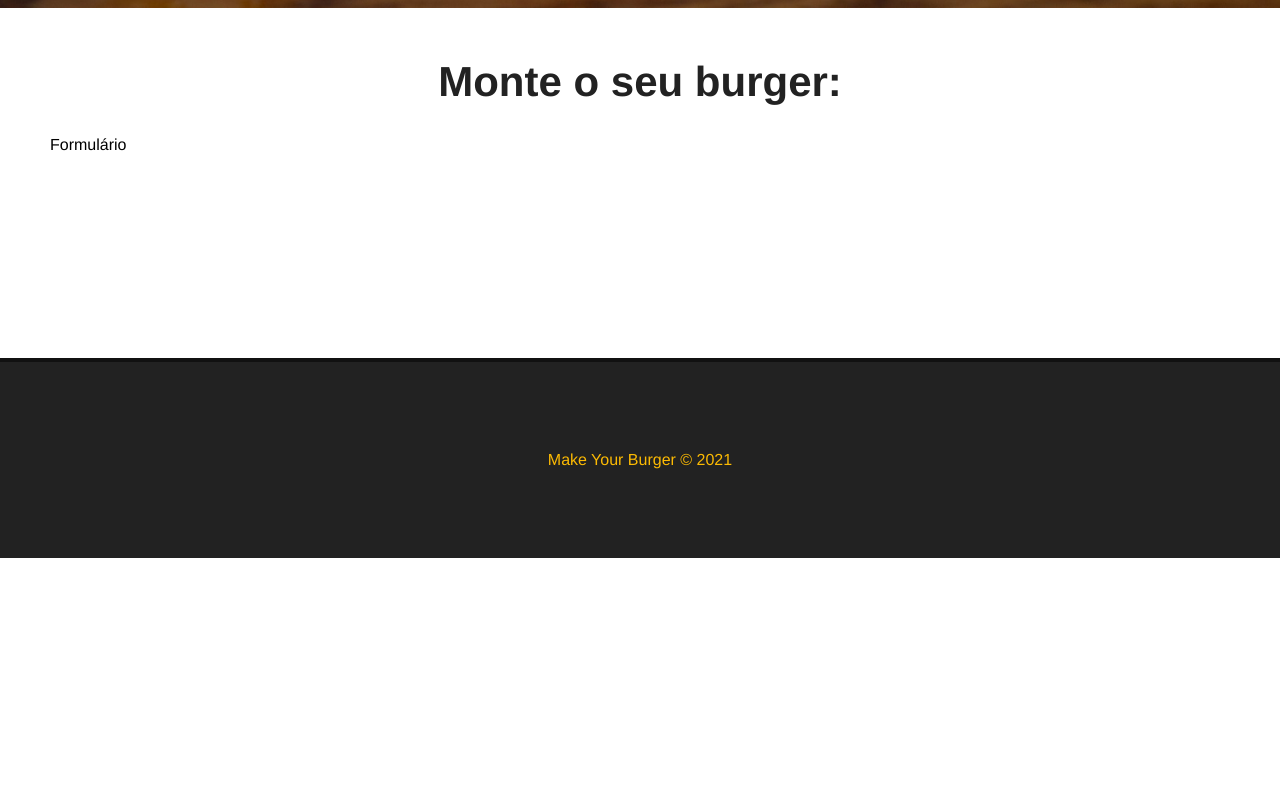
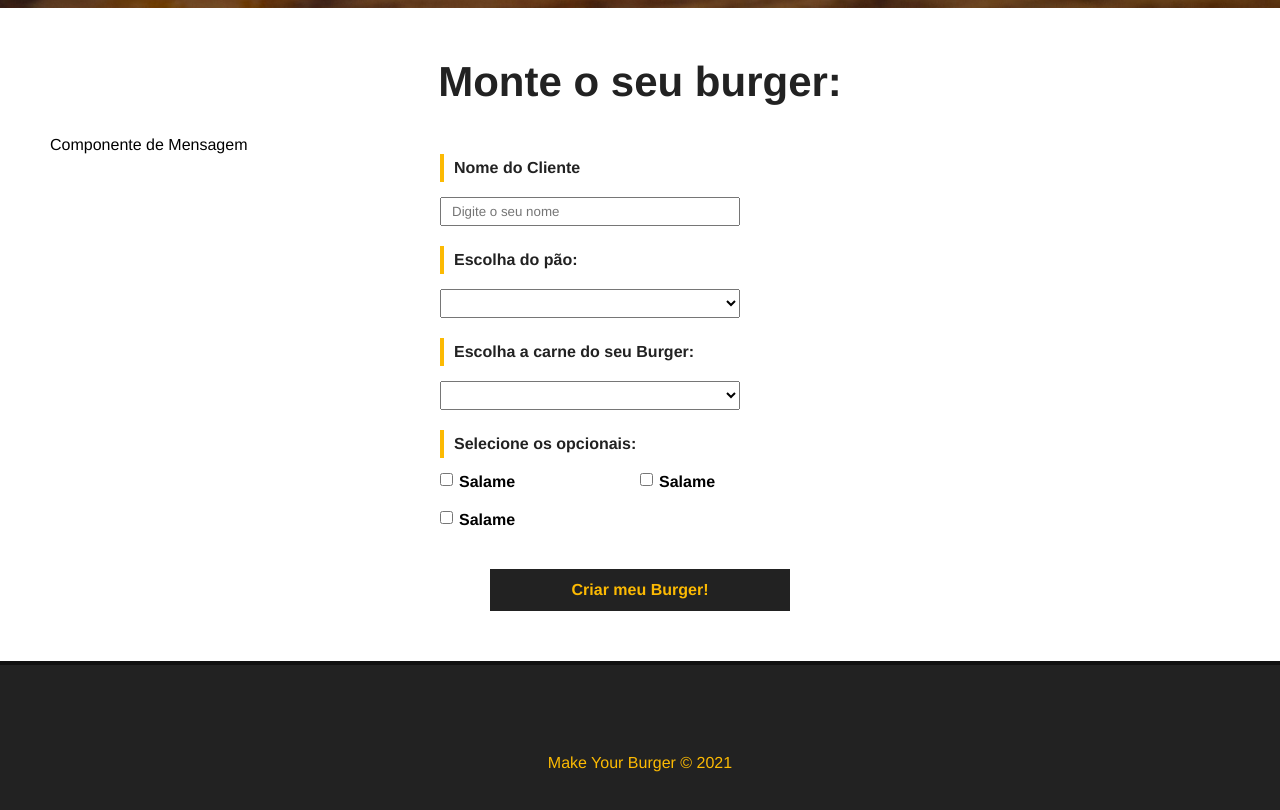
Before and after one commit to andregustavoxs/make-your-burguer, a Vue app: page / in a window 1280 px wide. Shown: the part 620-1430 px from the top of the page. Before the commit the page ends 1178 px from the top, so only its background shows below. Built offline with nearby package versions, Linux system fonts and the light colour scheme.

Commit message:
#24 - Criando formulário de cadastro

```diff
--- /dev/null
+++ b/src/components/BurgerForm.vue
@@ -0,0 +1,120 @@
+<template>
+  <div>
+    <p>Componente de Mensagem</p>
+    <div>
+      <form id="burger-form">
+        <div class="input-container">
+          <label for="nome">Nome do Cliente</label>
+          <input type="text" id="nome" name="name" v-model="nome" placeholder="Digite o seu nome">
+        </div>
+        <div class="input-container">
+          <label for="pao">Escolha do pão:</label>
+          <select name="pao" id="pao" v-model="pao">
+            <option value="">Selecione o seu pão</option>
+            <option value="integral">Integral</option>
+          </select>
+        </div>
+        <div class="input-container">
+          <label for="carne">Escolha a carne do seu Burger:</label>
+          <select name="carne" id="carne" v-model="carne">
+            <option value="">Selecione o tipo de carne</option>
+            <option value="maminha">Maminha</option>
+          </select>
+        </div>
+        <div id="opcionais-container" class="input-container">
+          <label id="opcionais-title" for="opcionais">Selecione os opcionais:</label>
+          <div class="checkbox-container">
+            <input type="checkbox" name="opcionais" v-model="opcionais" value="salame">
+            <span>Salame</span>
+          </div>
+          <div class="checkbox-container">
+            <input type="checkbox" name="opcionais" v-model="opcionais" value="salame">
+            <span>Salame</span>
+          </div>
+          <div class="checkbox-container">
+            <input type="checkbox" name="opcionais" v-model="opcionais" value="salame">
+            <span>Salame</span>
+          </div>
+        </div>
+        <div class="input-container">
+          <input type="submit" class="submit-btn" value="Criar meu Burger!">
+        </div>
+      </form>
+    </div>
+  </div>
+</template>
+
+<script>
+export default {
+  name: "BurgerForm"
+}
+</script>
+
+<style scoped>
+  #burger-form {
+    max-width: 400px;
+    margin: 0 auto;
+  }
+
+  .input-container {
+    display: flex;
+    flex-direction: column;
+    margin-bottom: 20px;
+  }
+
+  label {
+    font-weight: bold;
+    margin-bottom: 15px;
+    color: #222;
+    padding: 5px 10px;
+    border-left: 4px solid #FCBA03;
+  }
+
+  input, select {
+    padding: 5px 10px;
+    width: 300px;
+  }
+
+  #opcionais-container {
+    flex-direction: row;
+    flex-wrap: wrap;
+  }
+
+  #opcionais-title {
+    width: 100%;
+  }
+
+  .checkbox-container {
+    display: flex;
+    align-items: flex-start;
+    width: 50%;
+    margin-bottom: 20px;
+  }
+
+  .checkbox-container span,
+  .checkbox-container input {
+    width: auto;
+  }
+
+  .checkbox-container span {
+    margin-left: 6px;
+    font-weight: bold;
+  }
+
+  .submit-btn {
+    background-color: #222;
+    color: #FCBA03;
+    font-weight: bold;
+    border: 2px solid #222;
+    padding: 10px;
+    font-size: 16px;
+    margin: 0 auto;
+    cursor: pointer;
+    transition: .5s;
+  }
+
+  .submit-btn:hover {
+    background-color: transparent;
+    color: #222;
+  }
+</style>
--- a/src/views/HomeView.vue
+++ b/src/views/HomeView.vue
@@ -2,18 +2,20 @@
   <Banner />
   <div class="main-container">
     <h1>Monte o seu burger:</h1>
-    <p>Formulário</p>
+    <BurgerForm />
   </div>
 </template>
 
 <script>
 
 import Banner from "@/components/Banner.vue";
+import BurgerForm from "@/components/BurgerForm.vue";
 
 export default {
   name: "Home",
   components: {
-    Banner
+    Banner,
+    BurgerForm,
   }
 }
 </script>
```
